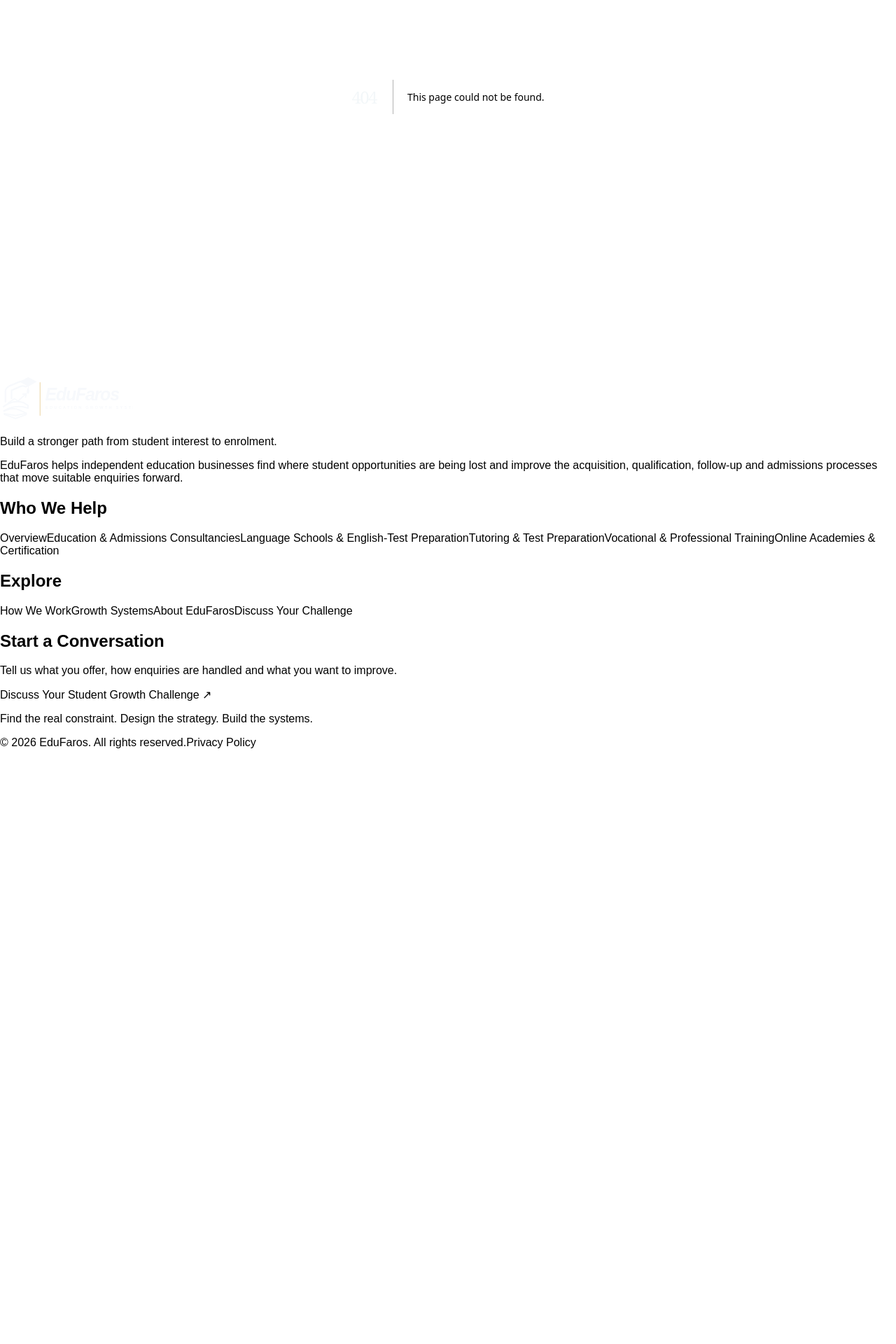
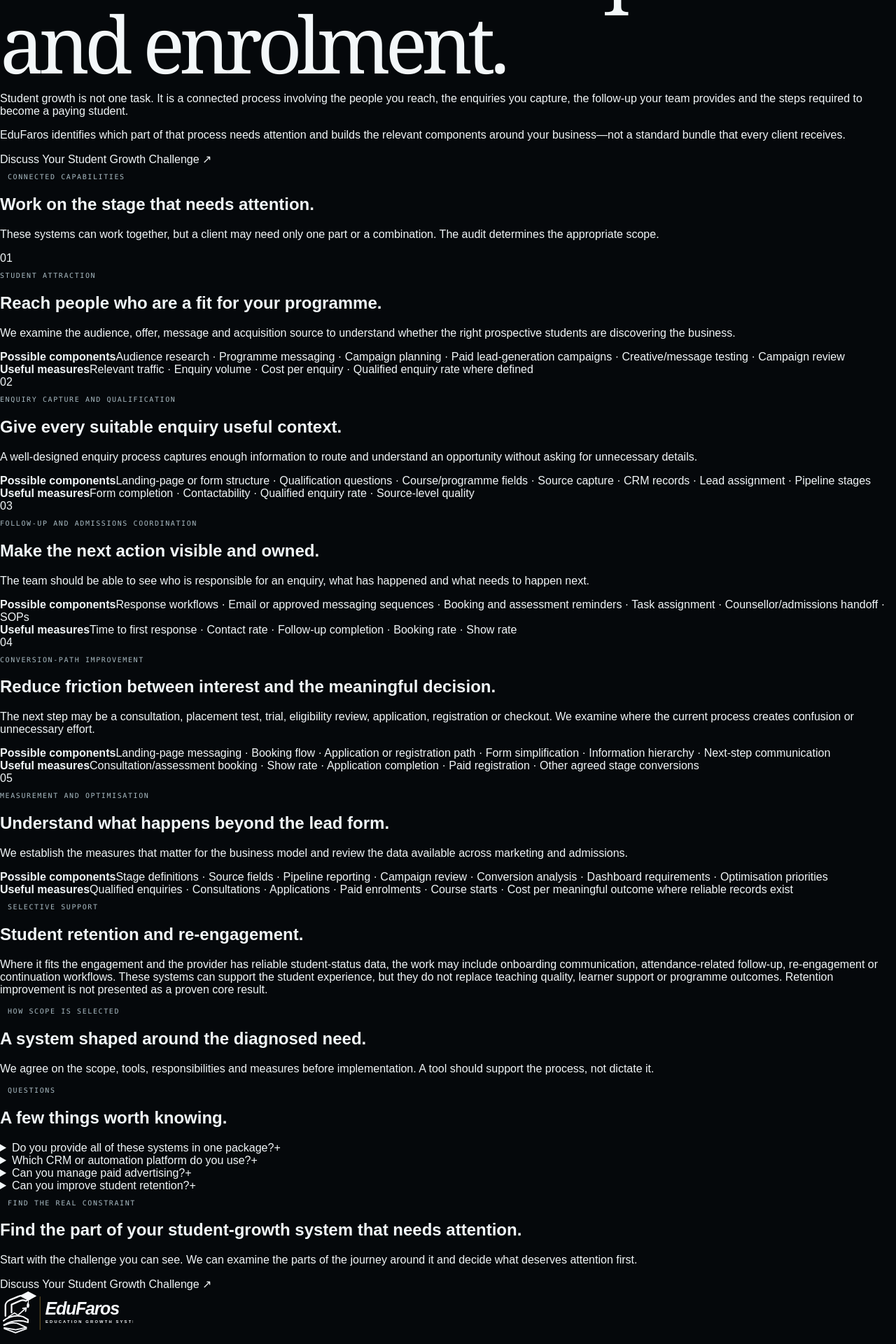
Before and after one commit to Edufaros/edufaros, a Next.js app in the folder edufaros-company-site/: page /growth-systems in a window 1280 px wide. Before the commit this address had no page. Shown: the part 440-2360 px from the top of the page at 70% size. Before the commit the page ends 1510 px from the top, so only its background shows below. Built offline with nearby package versions, Linux system fonts and the light colour scheme.

Commit message:
Build growth systems capability page

```diff
--- /dev/null
+++ b/edufaros-company-site/app/growth-systems/page.tsx
@@ -0,0 +1,75 @@
+import Link from "next/link";
+import { CTASection, FAQList, SectionHeading } from "@/components/site-components";
+
+export const metadata = {
+  title: "Student Acquisition, Enquiry Management & Enrolment Systems",
+  description: "Explore how EduFaros can improve student attraction, enquiry capture, qualification, admissions follow-up, conversion and measurement.",
+  alternates: { canonical: "/growth-systems/" },
+};
+
+const systems = [
+  {number:"01",title:"Student attraction",heading:"Reach people who are a fit for your programme.",body:"We examine the audience, offer, message and acquisition source to understand whether the right prospective students are discovering the business.",parts:"Audience research · Programme messaging · Campaign planning · Paid lead-generation campaigns · Creative/message testing · Campaign review",measures:"Relevant traffic · Enquiry volume · Cost per enquiry · Qualified enquiry rate where defined"},
+  {number:"02",title:"Enquiry capture and qualification",heading:"Give every suitable enquiry useful context.",body:"A well-designed enquiry process captures enough information to route and understand an opportunity without asking for unnecessary details.",parts:"Landing-page or form structure · Qualification questions · Course/programme fields · Source capture · CRM records · Lead assignment · Pipeline stages",measures:"Form completion · Contactability · Qualified enquiry rate · Source-level quality"},
+  {number:"03",title:"Follow-up and admissions coordination",heading:"Make the next action visible and owned.",body:"The team should be able to see who is responsible for an enquiry, what has happened and what needs to happen next.",parts:"Response workflows · Email or approved messaging sequences · Booking and assessment reminders · Task assignment · Counsellor/admissions handoff · SOPs",measures:"Time to first response · Contact rate · Follow-up completion · Booking rate · Show rate"},
+  {number:"04",title:"Conversion-path improvement",heading:"Reduce friction between interest and the meaningful decision.",body:"The next step may be a consultation, placement test, trial, eligibility review, application, registration or checkout. We examine where the current process creates confusion or unnecessary effort.",parts:"Landing-page messaging · Booking flow · Application or registration path · Form simplification · Information hierarchy · Next-step communication",measures:"Consultation/assessment booking · Show rate · Application completion · Paid registration · Other agreed stage conversions"},
+  {number:"05",title:"Measurement and optimisation",heading:"Understand what happens beyond the lead form.",body:"We establish the measures that matter for the business model and review the data available across marketing and admissions.",parts:"Stage definitions · Source fields · Pipeline reporting · Campaign review · Conversion analysis · Dashboard requirements · Optimisation priorities",measures:"Qualified enquiries · Consultations · Applications · Paid enrolments · Course starts · Cost per meaningful outcome where reliable records exist"},
+];
+
+const faqs = [
+  {question:"Do you provide all of these systems in one package?",answer:"No. The appropriate components depend on the diagnosed constraint and the agreed scope."},
+  {question:"Which CRM or automation platform do you use?",answer:"The platform is selected or retained based on the client's requirements and the agreed implementation. A tool should support the process, not dictate it."},
+  {question:"Can you manage paid advertising?",answer:"Paid lead-generation campaign work is part of the experience represented in the supplied project evidence. The channels and scope for a new engagement are confirmed based on the business need and delivery capability."},
+  {question:"Can you improve student retention?",answer:"We can assess and scope communication or re-engagement processes where appropriate. We do not claim that automation alone can fix retention or education-quality issues."},
+];
+
+export default function GrowthSystemsPage() {
+  return (
+    <>
+      <section className="page-intro-band">
+        <div className="container page-intro-inner">
+          <p className="eyebrow"><span className="eyebrow-rule" /> Growth Systems</p>
+          <h1>Improve the systems behind student acquisition and enrolment.</h1>
+          <p>Student growth is not one task. It is a connected process involving the people you reach, the enquiries you capture, the follow-up your team provides and the steps required to become a paying student.</p>
+          <p>EduFaros identifies which part of that process needs attention and builds the relevant components around your business—not a standard bundle that every client receives.</p>
+          <Link className="button button-gold-dark" href="/discuss-growth/">Discuss Your Student Growth Challenge <span aria-hidden="true">↗</span></Link>
+        </div>
+      </section>
+
+      <section className="section section-white">
+        <div className="container">
+          <SectionHeading eyebrow="Connected capabilities" title="Work on the stage that needs attention." intro="These systems can work together, but a client may need only one part or a combination. The audit determines the appropriate scope." />
+          <div className="system-list">
+            {systems.map((system) => (
+              <article className="system-card" key={system.number}>
+                <div className="system-card-number">{system.number}</div>
+                <div className="system-card-main">
+                  <p className="eyebrow">{system.title}</p>
+                  <h2>{system.heading}</h2>
+                  <p>{system.body}</p>
+                  <div className="system-detail"><strong>Possible components</strong><span>{system.parts}</span></div>
+                  <div className="system-detail"><strong>Useful measures</strong><span>{system.measures}</span></div>
+                </div>
+              </article>
+            ))}
+          </div>
+        </div>
+      </section>
+
+      <section className="section section-mist">
+        <div className="container selective-support">
+          <div><p className="eyebrow"><span className="eyebrow-rule" /> Selective support</p><h2 className="display-heading">Student retention and re-engagement.</h2></div>
+          <div className="body-copy"><p>Where it fits the engagement and the provider has reliable student-status data, the work may include onboarding communication, attendance-related follow-up, re-engagement or continuation workflows. These systems can support the student experience, but they do not replace teaching quality, learner support or programme outcomes. Retention improvement is not presented as a proven core result.</p></div>
+        </div>
+      </section>
+
+      <section className="section section-white">
+        <div className="container"><SectionHeading eyebrow="How scope is selected" title="A system shaped around the diagnosed need." intro="We agree on the scope, tools, responsibilities and measures before implementation. A tool should support the process, not dictate it." /></div>
+      </section>
+
+      <section className="section section-ivory">
+        <div className="container narrow-container"><SectionHeading eyebrow="Questions" title="A few things worth knowing." /><FAQList items={faqs} /></div>
+      </section>
+      <CTASection eyebrow="Find the real constraint" title="Find the part of your student-growth system that needs attention." body="Start with the challenge you can see. We can examine the parts of the journey around it and decide what deserves attention first." />
+    </>
+  );
+}
```
